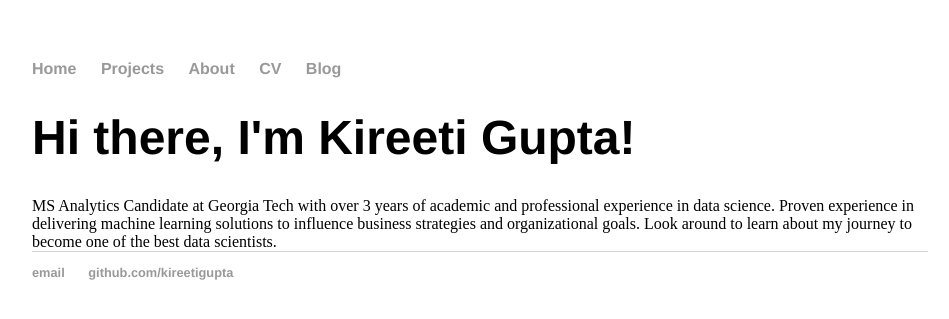
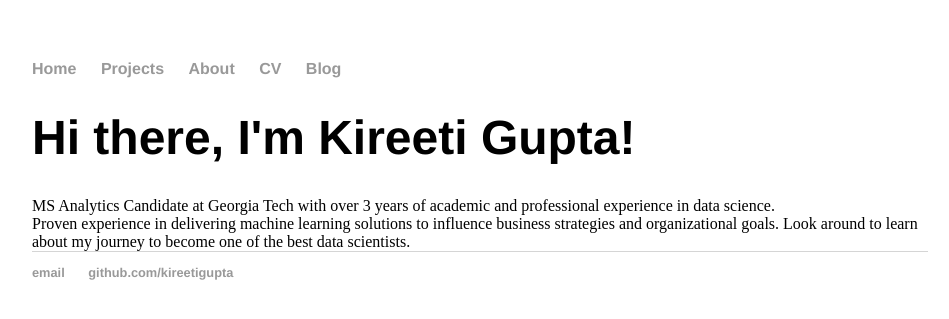
Before and after one commit to kireetigupta/kireetiboorla.github.io, a Jekyll site: the page built from index.html, in a window 1280 px wide. Shown: the top 319 px of the page, without its empty margins (160-1109 px from the left). Built offline with Jekyll 4.4.1, drawn with Linux system fonts in a browser that asks for light colours.

```diff
--- a/index.html
+++ b/index.html
@@ -5,6 +5,6 @@ title: Kireeti Gupta
 <div class="blurb">
 <h1>Hi there, I'm Kireeti Gupta!</h1>
 	MS Analytics Candidate at Georgia Tech with over 3 years of academic and professional experience in data science.
-	Proven experience in delivering machine learning solutions to influence business strategies and organizational goals.
+	<br/> Proven experience in delivering machine learning solutions to influence business strategies and organizational goals.
 	Look around to learn about my journey to become one of the best data scientists.
 </div>
```
